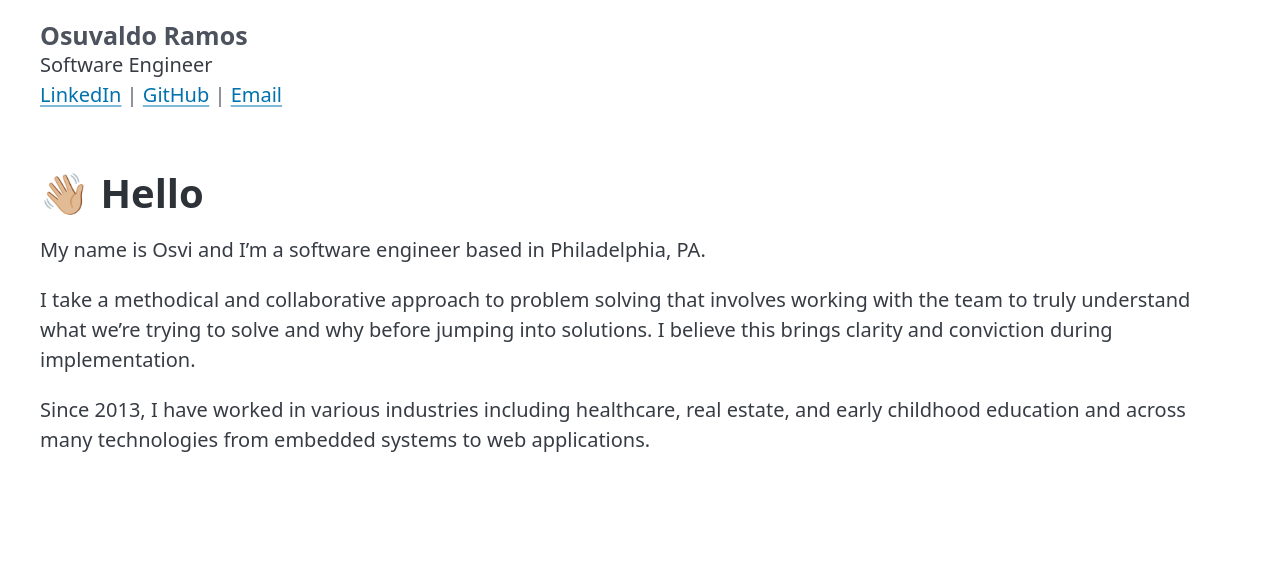
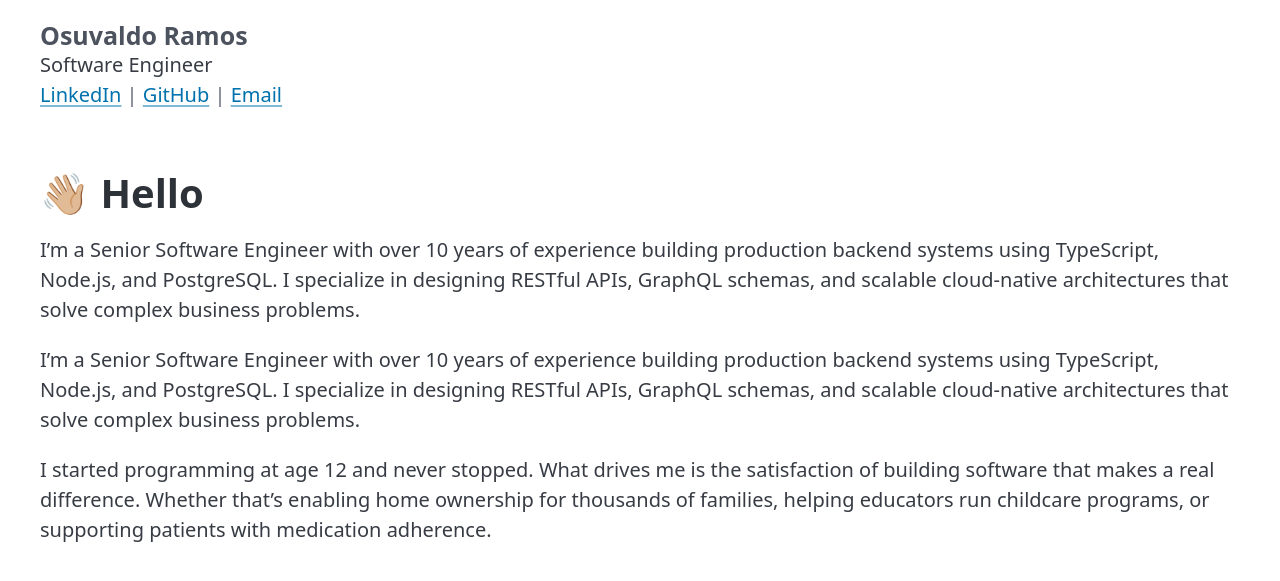
Before and after one commit to osuvaldo90/osuvaldo90.github.io, a Jekyll site: the page built from _main_pages/hello.md, in a window 1280 px wide. Shown: the top 581 px of the page. Built offline with Jekyll 4.4.1, drawn with Linux system fonts in a browser that asks for light colours.

Commit message:
update home page

```diff
--- a/_main_pages/hello.md
+++ b/_main_pages/hello.md
@@ -2,16 +2,16 @@
 layout: default
 emoji: 👋🏼
 title: Hello
-description: Senior Software Engineer in Philadelphia. Expert in TypeScript, domain-driven design, and scalable back-end systems. 10+ years of experience.
+description: Senior Software Engineer | TypeScript, Node.js, PostgreSQL | REST APIs & Backend Systems | 10+ Years
 permalink: /
 nav_order: 0
 ---
 
-My name is Osvi and I'm a software engineer based in Philadelphia, PA.
+I'm a Senior Software Engineer with over 10 years of experience building production backend systems using TypeScript, Node.js, and PostgreSQL. I specialize in designing RESTful APIs, GraphQL schemas, and scalable cloud-native architectures that solve complex business problems.
 
-I take a methodical and collaborative approach to problem solving that involves working with the team to truly understand what we're trying to solve and why before jumping into solutions. I believe this brings clarity and conviction during implementation.
+I'm a Senior Software Engineer with over 10 years of experience building production backend systems using TypeScript, Node.js, and PostgreSQL. I specialize in designing RESTful APIs, GraphQL schemas, and scalable cloud-native architectures that solve complex business problems.
 
-Since 2013, I have worked in various industries including healthcare, real estate, and early childhood education and across many technologies from embedded systems to web applications.
+I started programming at age 12 and never stopped. What drives me is the satisfaction of building software that makes a real difference. Whether that's enabling home ownership for thousands of families, helping educators run childcare programs, or supporting patients with medication adherence.
 
 {% include variables.html %}
 
```
